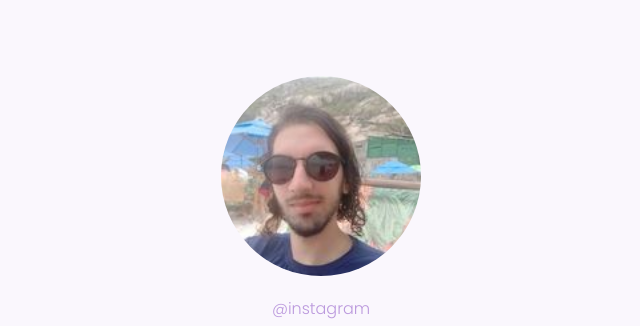
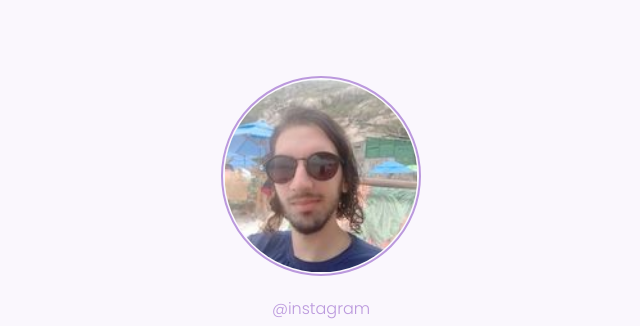
Before and after one commit to DouglasMamedeMartins/SocialTree, a plain HTML site: page index.html in a window 1280 px wide. Shown: the top 326 px of the page, 319-959 px from the left. Drawn offline with Linux system fonts and the light colour scheme.

Commit message:
atualização 1.2

```diff
--- a/style.css
+++ b/style.css
@@ -25,7 +25,10 @@ main {
   width: 12.5rem;
   border-radius: 50%;
   margin-bottom: 1.25rem;
+  padding: 0.1rem;
+  border: 2px solid var(--purple);
 }
+
 p {
   font-weight: 300;
   color: var(--purple);
```
